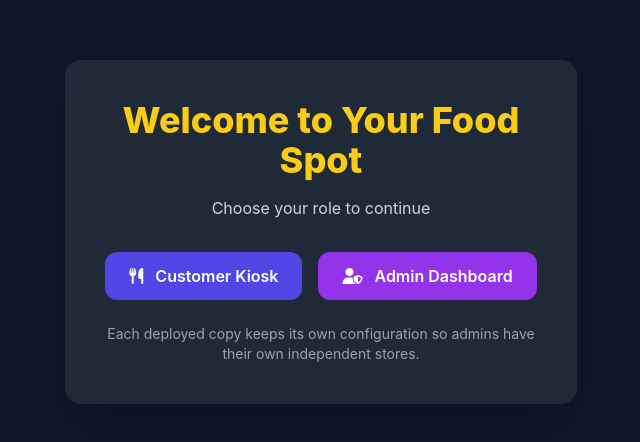
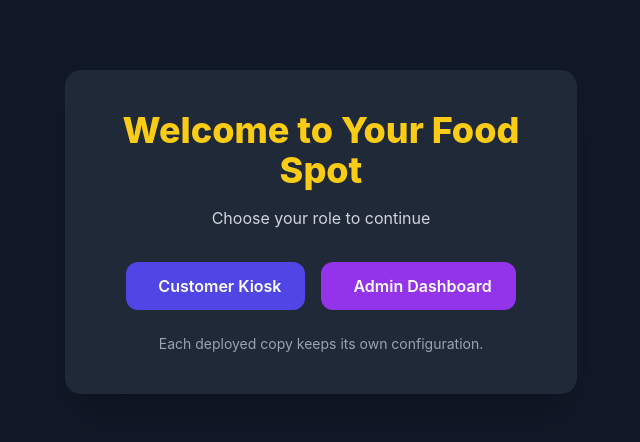
Before and after one commit to web3from2guy-dev/FoodSpot-WEB3KIOSK-STARTPAGE, a plain HTML site: page index.html in a window 1280 px wide. Shown: the part 168-610 px from the top of the page, without its empty margins (319-959 px from the left). Drawn offline with nearby package versions, Linux system fonts and the light colour scheme.

Commit message:
Update index.html

```diff
--- a/index.html
+++ b/index.html
@@ -1,37 +1,29 @@
 <!DOCTYPE html>
 <html lang="en">
 <head>
-  <meta charset="utf-8" />
-  <meta name="viewport" content="width=device-width,initial-scale=1" />
-  <title>Your Food Spot — Start</title>
-  <script src="https://cdn.tailwindcss.com"></script>
-  <link rel="stylesheet" href="https://cdnjs.cloudflare.com/ajax/libs/font-awesome/6.4.0/css/all.min.css"/>
-  <style>body{font-family:Inter,ui-sans-serif,system-ui;background:#0f172a;color:#e6eef8}</style>
+    <meta charset="UTF-8">
+    <meta name="viewport" content="width=device-width, initial-scale=1.0">
+    <title>Your Food Spot - Start</title>
+    <script src="https://cdn.tailwindcss.com"></script>
+    <style>
+        body { font-family: 'Inter', sans-serif; }
+    </style>
 </head>
-<body class="min-h-screen flex items-center justify-center">
-  <div class="max-w-lg w-full bg-gray-800 p-10 rounded-2xl shadow-2xl text-center">
-    <h1 class="text-4xl font-extrabold text-yellow-400 mb-4">Welcome to Your Food Spot</h1>
-    <p class="text-gray-300 mb-8">Choose your role to continue</p>
+<body class="bg-gray-900 text-white min-h-screen p-6 flex flex-col items-center justify-center">
 
-    <div class="flex gap-4 justify-center">
-      <a id="customer-kiosk-link" class="px-6 py-3 bg-indigo-600 rounded-xl text-white font-semibold hover:bg-indigo-700">
-        <i class="fas fa-utensils mr-2"></i> Customer Kiosk
-      </a>
-      <a id="admin-panel-link" class="px-6 py-3 bg-purple-600 rounded-xl text-white font-semibold hover:bg-purple-700">
-        <i class="fas fa-user-shield mr-2"></i> Admin Dashboard
-      </a>
+    <div class="max-w-lg w-full bg-gray-800 p-10 rounded-2xl shadow-2xl text-center">
+        <h1 class="text-4xl font-extrabold text-yellow-400 mb-4">Welcome to Your Food Spot</h1>
+        <p class="text-gray-300 mb-8">Choose your role to continue</p>
+        <div class="flex flex-col sm:flex-row gap-4 justify-center">
+            <button onclick="window.location.href='kiosk.html'" class="px-6 py-3 bg-indigo-600 rounded-xl text-white font-semibold hover:bg-indigo-700 transition">
+                <i class="fas fa-utensils mr-2"></i> Customer Kiosk
+            </button>
+            <button onclick="window.location.href='admin.html'" class="px-6 py-3 bg-purple-600 rounded-xl text-white font-semibold hover:bg-purple-700 transition">
+                <i class="fas fa-user-shield mr-2"></i> Admin Dashboard
+            </button>
+        </div>
+        <p class="text-gray-400 mt-6 text-sm">Each deployed copy keeps its own configuration.</p>
     </div>
 
-    <p class="text-gray-400 mt-6 text-sm">Each deployed copy keeps its own configuration so admins have their own independent stores.</p>
-  </div>
-
-  <script>
-    // UPDATE these URLs to where you host the other two pages (or relative paths)
-    const kioskUrl = "https://web3from2guy-dev.github.io/FoodSpot-WEB3KIOSK-FRONTEND/"; // or your hosted kiosk URL
-    const adminUrl = "https://web3from2guy-dev.github.io/FoodSpot-WEB3KIOSK-ADMIN/"; // or your hosted admin URL
-
-    document.getElementById('customer-kiosk-link').href = kioskUrl;
-    document.getElementById('admin-panel-link').href = adminUrl;
-  </script>
 </body>
 </html>
```
